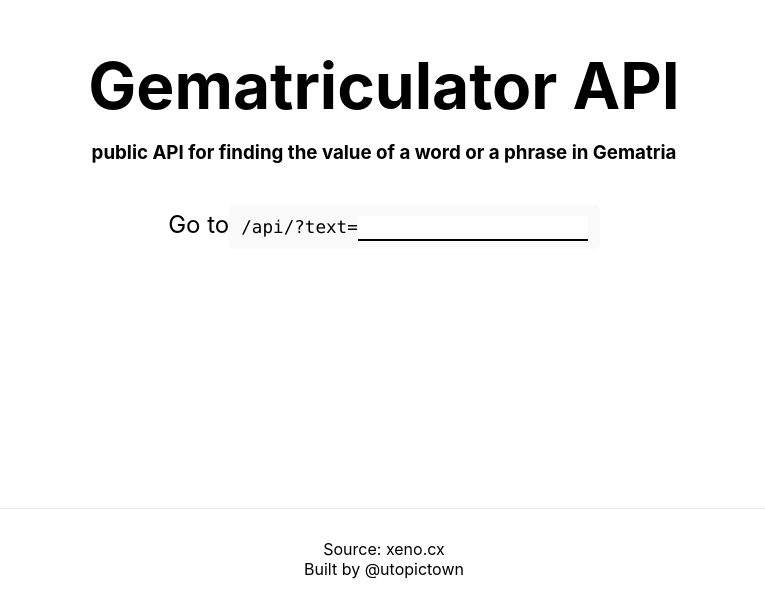
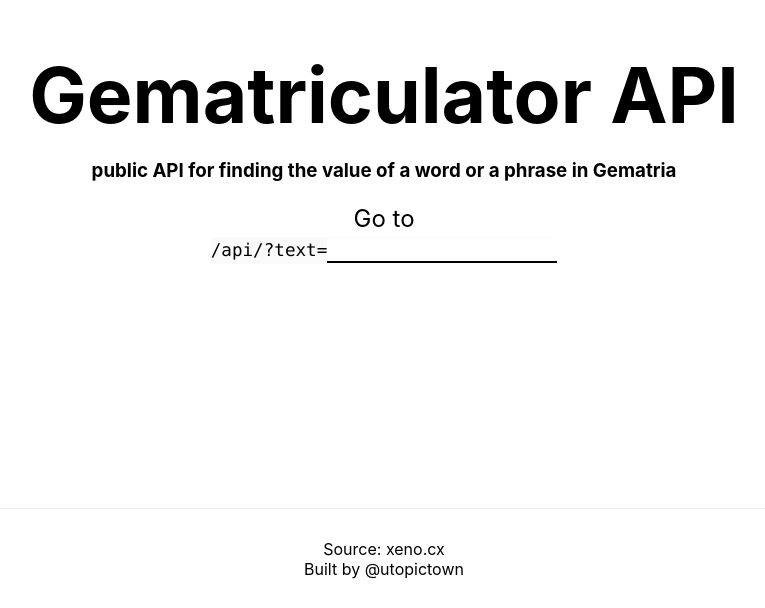
Before and after one commit to utopictown/gematriculator-api, a Next.js app: page / in a window 1280 px wide. Shown: the part 192-800 px from the top of the page, without its empty margins (256-1021 px from the left). Built offline with nearby package versions, Linux system fonts and the light colour scheme.

Commit message:
update text

```diff
--- a/pages/index.js
+++ b/pages/index.js
@@ -8,6 +8,10 @@ export default function Home() {
     <div className={styles.container}>
       <Head>
         <title>Gematriculator API</title>
+        <meta
+          name="viewport"
+          content="width=device-width,initial-scale=1,maximum-scale=1,user-scalable=0,viewport-fit=cover"
+        />
         <meta
           property="og:title"
           content="public API for finding the value of a word or a phrase in Gematria"
@@ -38,6 +42,7 @@ export default function Home() {
           public API for finding the value of a word or a phrase in Gematria
         </h3>
 
+        <section className={styles.main_section}>
           <p className={styles.description}>
             Go to
             <code className={styles.code}>
@@ -55,6 +60,7 @@ export default function Home() {
               />
             </code>
           </p>
+        </section>
       </main>
 
       <footer className={styles.footer}>
--- a/styles/Home.module.css
+++ b/styles/Home.module.css
@@ -14,6 +14,8 @@
   flex-direction: column;
   justify-content: center;
   align-items: center;
+  width: 100%;
+  text-align: center;
 }
 
 .footer {
@@ -50,7 +52,7 @@
 .title {
   margin: 0;
   line-height: 1.15;
-  font-size: 4rem;
+  font-size: 6vw;
 }
 
 .title,
@@ -66,10 +68,12 @@
 .code {
   background: #fafafa;
   border-radius: 5px;
-  padding: 0.75rem;
+  /* padding: 0.75rem; */
   font-size: 1.1rem;
   font-family: Menlo, Monaco, Lucida Console, Liberation Mono, DejaVu Sans Mono,
     Bitstream Vera Sans Mono, Courier New, monospace;
+  display: flex;
+  align-items: center;
 }
 
 .grid {
@@ -133,3 +137,7 @@
 .init_input:active {
   border-width: 0 0 3px;
 }
+
+.main_section {
+  display: flex;
+}
--- a/styles/globals.css
+++ b/styles/globals.css
@@ -14,3 +14,7 @@ a {
 * {
   box-sizing: border-box;
 }
+
+p {
+  margin: 0;
+}
```
Lines whose indentation alone changed are shown as unchanged.
